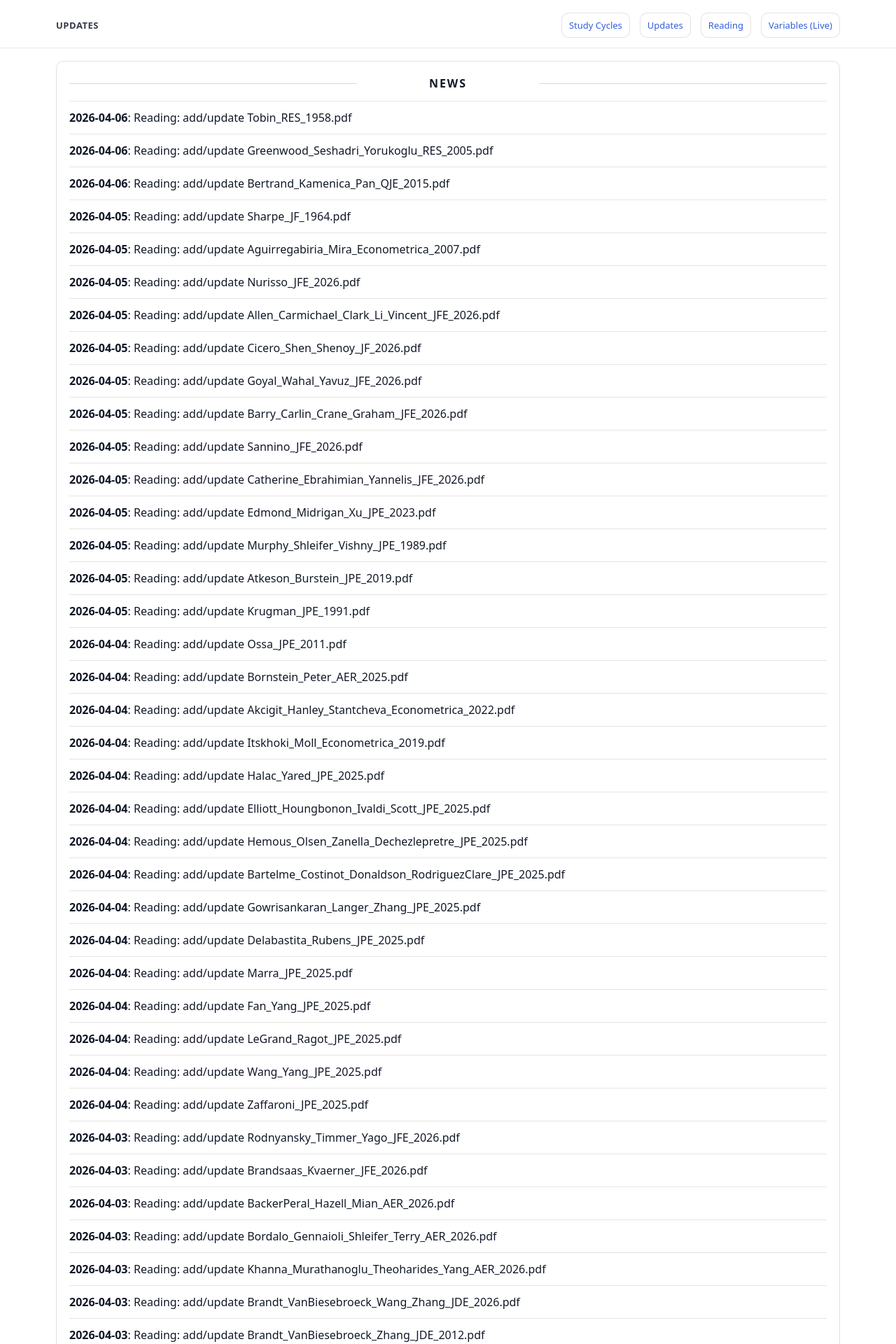
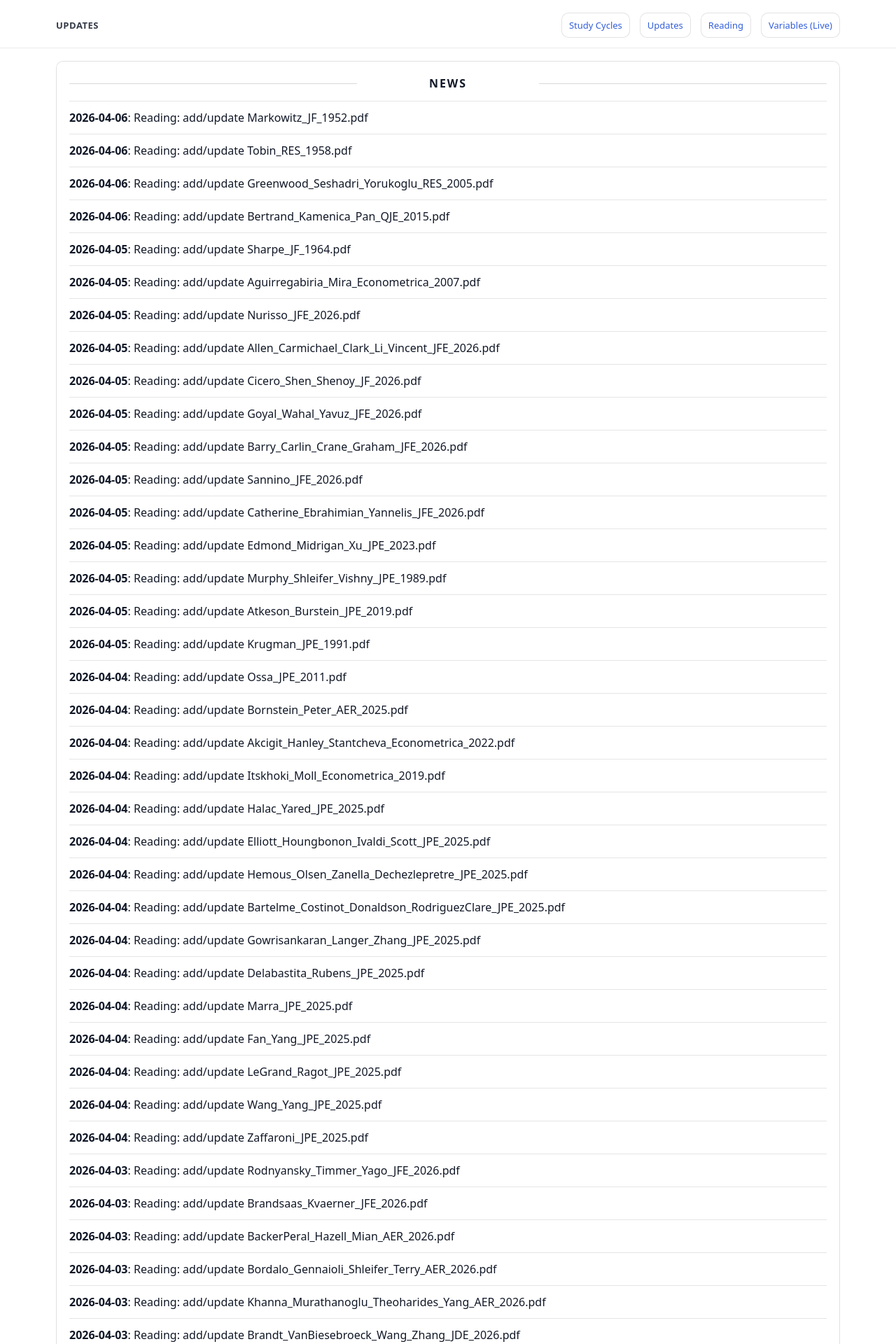
Before and after one commit to yaxinzn/study-archive, a Jekyll site: the page built from updates/index.md, in a window 1280 px wide. Shown: the top 1920 px of the page at 70% size. Built offline with Jekyll 4.4.1, drawn with Linux system fonts in a browser that asks for light colours; some of the changed text lies outside the part shown.

Commit message:
chore: update NEWS feed

```diff
--- a/_data/news.yml
+++ b/_data/news.yml
@@ -1,4 +1,7 @@
 # Auto-generated update history (sorted newest -> oldest). Do not edit manually.
+- ts: "1775422257"
+  date: "2026-04-06"
+  title: "Reading: add/update Markowitz_JF_1952.pdf"
 - ts: "1775421885"
   date: "2026-04-06"
   title: "Reading: add/update Tobin_RES_1958.pdf"
```
